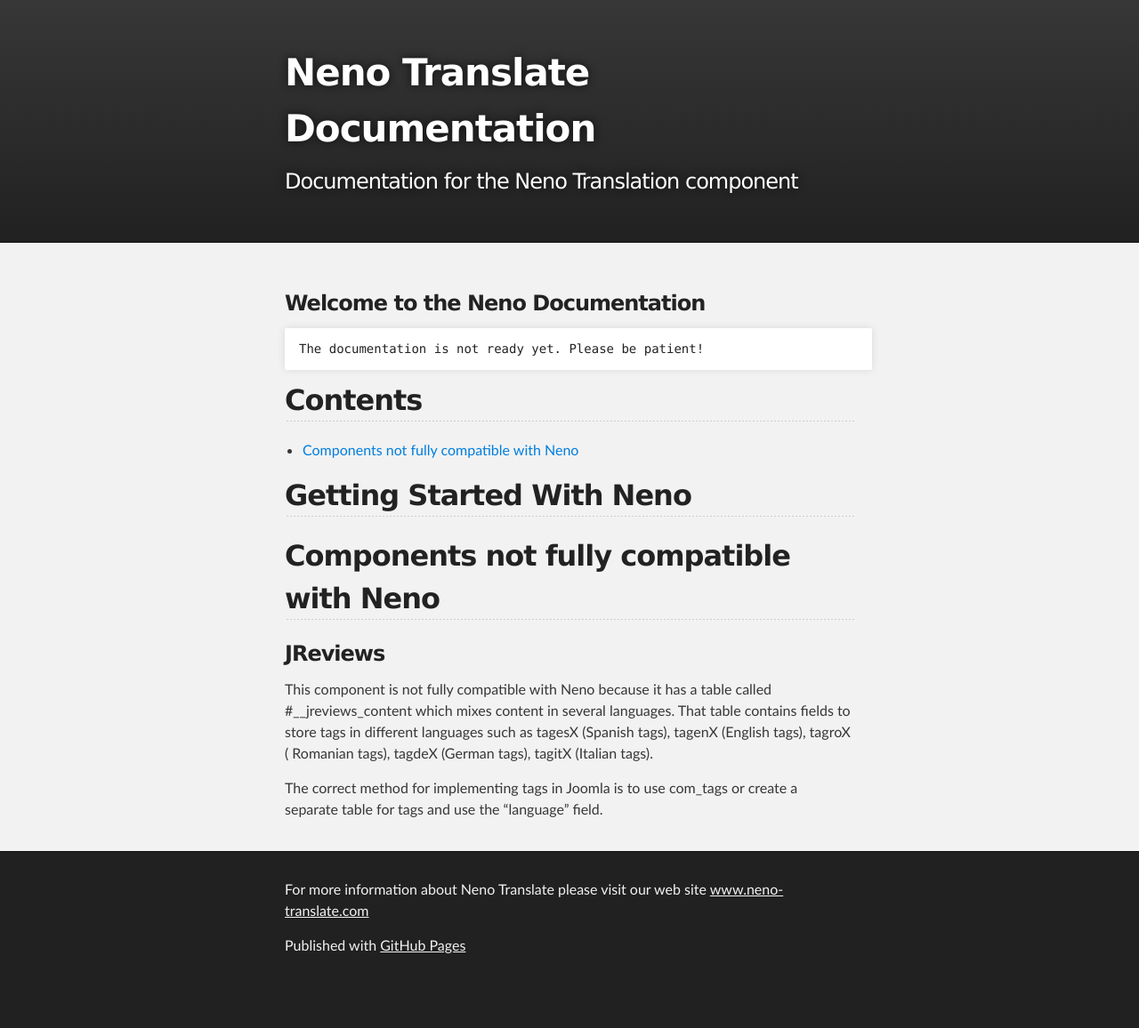
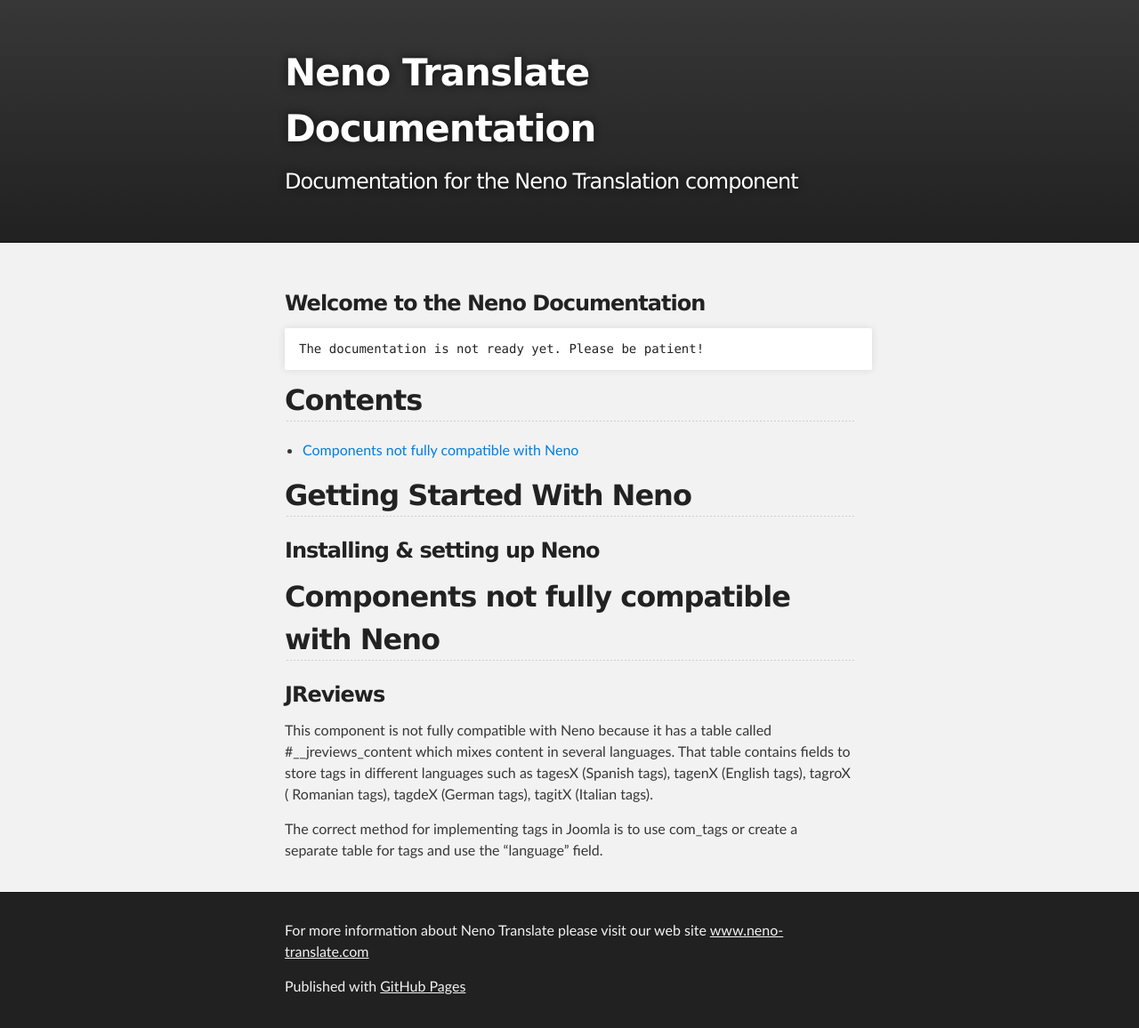
Before and after one commit to javigomez/neno, a Jekyll site: the page built from index.md, in a window 1280 px wide. Shown: the whole page at 89% size. Built offline with Jekyll 4.4.1, drawn with Linux system fonts in a browser that asks for light colours; Markdown is read by kramdown in place of the engine named in the settings; before the commit the page ends 1110 px from its top, so only the background shows below that.

Commit message:
Update index.md

```diff
--- a/index.md
+++ b/index.md
@@ -12,6 +12,9 @@ The documentation is not ready yet. Please be patient!
 * [Components not fully compatible with Neno](#components-not-fully-compatible-with-neno)
 
 ## Getting Started With Neno
+
+### Installing & setting up Neno
+
 ## Components not fully compatible with Neno
 
 ### JReviews
```
